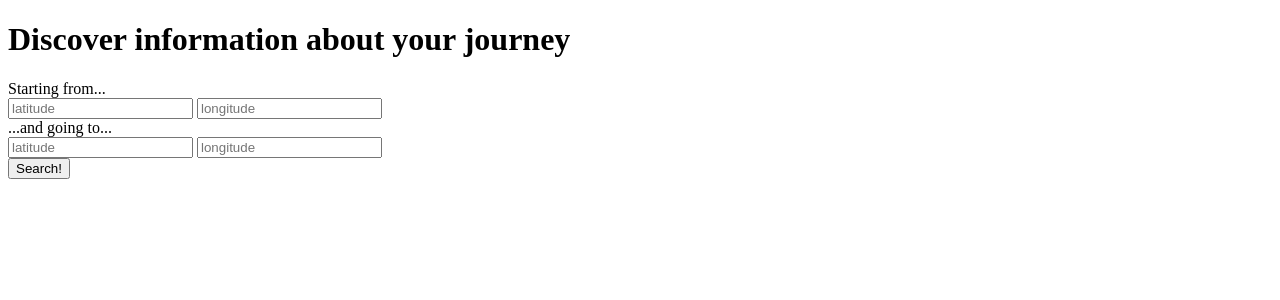
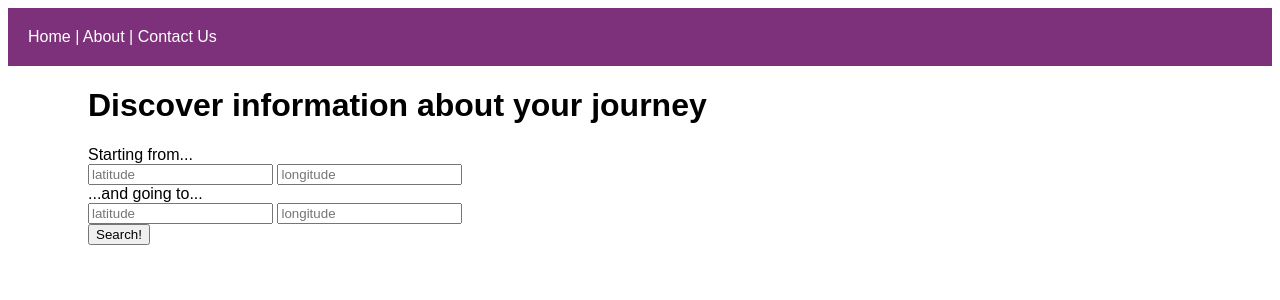
Before and after one commit to RossKnapman/Durhack2017, a Flask app: page / in a window 1280 px wide. Shown: the top 300 px of the page. Run offline with Flask 2, Linux system fonts and the light colour scheme.

Commit message:
added some css

```diff
--- /dev/null
+++ b/static/style.css
@@ -0,0 +1,19 @@
+.main-stuff{
+    font-family: sans-serif;
+    padding-left: 80px;
+}
+
+.top-bar {
+    color: white;
+    background-color: #7E317B; /*palatinate*/
+    font-family: sans-serif;
+    margin-top: 0;
+    margin-left: 0;
+    margin-right: 0;
+    padding: 20px;
+}
+
+.top-bar a{
+    color: white;
+    text-decoration: none;
+}
--- a/templates/indextemplate.html
+++ b/templates/indextemplate.html
@@ -2,12 +2,18 @@
 <html>
 <head>
 <title>Durhack 2017 Project</title>
+<link rel=stylesheet type=text/css href="{{ url_for('static', filename='style.css') }}">
 </head>
 
 <body>
+<div class='top-bar'>
+<a href='/index'>Home</a> | About | Contact Us
+</div>
+
+<div class='main-stuff'>
 <h1>Discover information about your journey</h1>
 
-<p>
+
     <form name="latlong" action="/results" method="POST">
         Starting from...<br />
         <input type="text" name="lat_a" placeholder="latitude">
@@ -17,11 +23,7 @@
         <input type="text" name="long_b"placeholder="longitude"> <br />
         <input type="submit" value="Search!" action="/results">
     </form>
-</p>
-
-<p>
-
-</p>
+</div>
 
 </body>
 
--- a/views.py
+++ b/views.py
@@ -1,12 +1,12 @@
 from flask import Flask
 app = Flask(__name__)
-#app.config.from_object('config') # read our config.py file
-#from app import app
 from flask import render_template, redirect, request
-#from forms import SearchForm
+
+import traceback
+import logging
 
 @app.route('/', methods=['GET'])
-#@app.route('/index', methods=['GET', 'POST'])
+@app.route('/index', methods=['GET'])
 def show_form():
     '''Shows the homepage, with a search form'''
     return render_template('indextemplate.html')
@@ -14,23 +14,31 @@ def show_form():
 @app.route('/results', methods=['POST', 'GET'])
 def show_results():
     '''Calls the backend functions to obtain data, which is then shown'''
-    print "called"
-    print request.form
-    start = [float(request.form['lat_a']),
-            float(request.form['long_a'])]
-    end = [float(request.form['lat_b']),
-            float(request.form['long_b'])]
+    try:
+        start = [float(request.form['lat_a']),
+                float(request.form['long_a'])]
+        end = [float(request.form['lat_b']),
+                float(request.form['long_b'])]
 
-    delta_h = elevation(start, end)
-    dist = bike_dist(start, end)
-    nearest_lock = bike_park_dist(end)
-    #plus a bunch more cool things
+    except Exception as e:
+        print "Error caught:\n",e
+        return redirect('/error')
 
-    return render_template('resultstemplate.html',
-                            searched=request.form,
-                            delta_h=delta_h,
-                            dist=dist,
-                            nearest_lock=nearest_lock) #etc
+    else:
+        delta_h = elevation(start, end)
+        dist = bike_dist(start, end)
+        nearest_lock = bike_park_dist(end)
+        #plus a bunch more cool things
+
+        return render_template('resultstemplate.html',
+                                searched=request.form,
+                                delta_h=delta_h,
+                                dist=dist,
+                                nearest_lock=nearest_lock) #etc
+
+@app.route('/error')
+def show_error():
+    return render_template('errortemplate.html')
 
 # --------------------------------------------------
 # placeholder functions
```
Also changed, not shown: templates/errortemplate.html (added, +26 -0 lines), templates/resultstemplate.html (+8 -0 lines), 1 other file.
